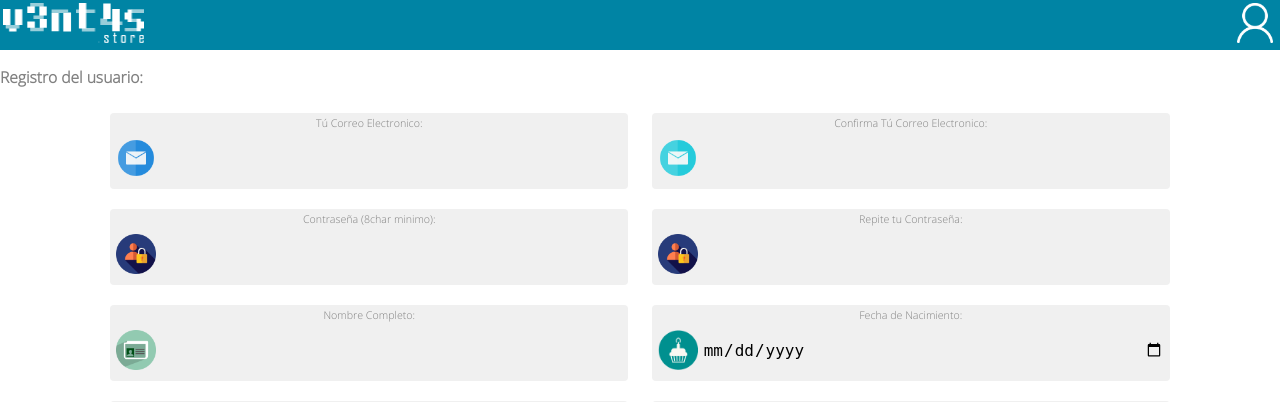
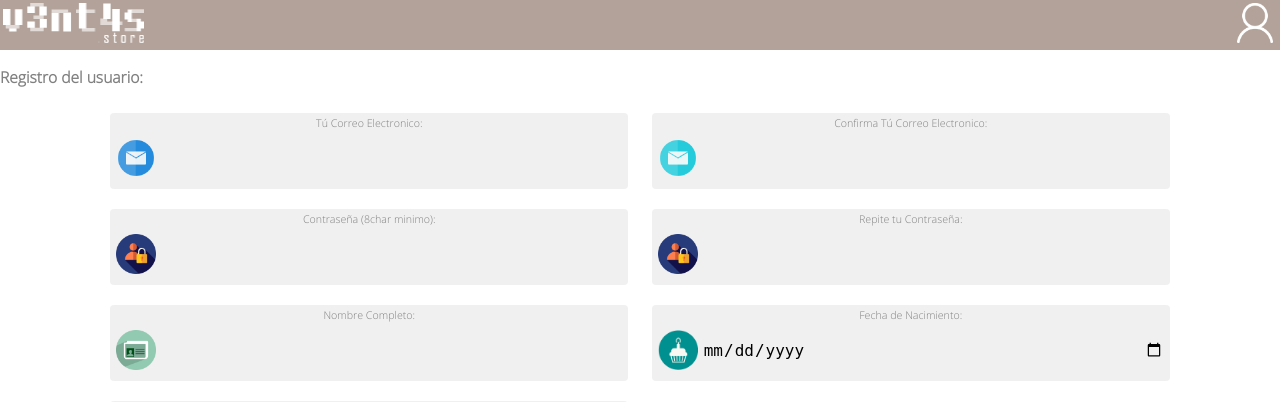
Before and after one commit to jjpedraza/RegalaUnCuento, a PHP site: page /tcpdf/registrate.php in a window 1280 px wide. Shown: the top 402 px of the page. Run offline with PHP 8.4, Linux system fonts and the light colour scheme; some libraries are stand-ins or nearby versions.

Commit message:
Colores neutros

```diff
--- a/body/estilo.css
+++ b/body/estilo.css
@@ -13,6 +13,7 @@ body{
     font-family: Regular;
     font-size:10pt;
     margin:0px;
+    /* background-color:#EBE5D5; */
 }
 
 form div, #LoginRegistrate div  {
@@ -101,7 +102,7 @@ input[type="submit"]
     background-color:white;
 }
 #Menu {
-    background-color: #0084A4;
+    background-color: #B3A29A;
     width:100%;
     height:50px;
 }
--- a/registrate.php
+++ b/registrate.php
@@ -53,7 +53,7 @@
 </td></tr></table>
 </div>
 
-<div>
+<div style='background-color:transparent;'>
     <button name='BtnGuardar'  id='BtnGuardar' class='btn btn-Primary' style='width:100%; height:69px; font-size:16pt;'> Registrarse </button>
 </div>
 </section>
```
Also changed, not shown: img/wall-reg.jpg (added).
